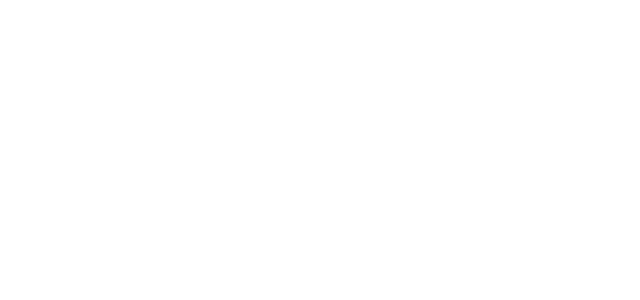
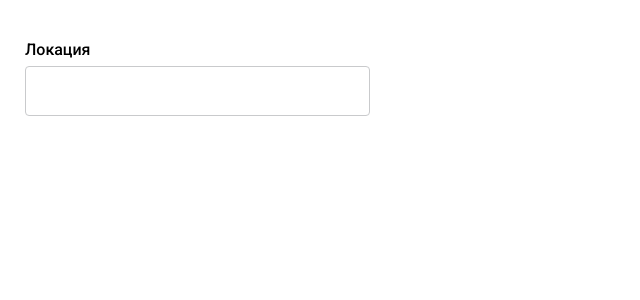
Before and after one commit to egorlatyshev11/Simple-Hotel-Check, a React (Create React App) app: page /example in a window 1280 px wide. Before the commit this address had no page. Shown: the top 300 px of the page, without its empty margins (0-640 px from the left). Built offline with nearby package versions, Linux system fonts and the light colour scheme.

Commit message:
feat input component

```diff
--- a/package.json
+++ b/package.json
@@ -10,6 +10,7 @@
     "@types/node": "^16.18.14",
     "@types/react": "^18.0.28",
     "@types/react-dom": "^18.0.11",
+    "classnames": "^2.3.2",
     "react": "^18.2.0",
     "react-dom": "^18.2.0",
     "react-router-dom": "^6.8.2",
--- a/src/App.tsx
+++ b/src/App.tsx
@@ -1,14 +1,17 @@
 import s from "./app.module.scss";
 import { Routes, Route } from "react-router-dom";
-import { MainPage } from "./pages/MainPage";
-import { LoginPage } from "./pages/LoginPage";
+import { MainPage } from "pages";
+import { LoginPage } from "pages";
+import { ExamplePage } from "pages";
 import "styles/globals.scss";
+import { Input } from "components";
 
 function App() {
   return (
     <Routes>
       <Route path="/main" element={<MainPage />} />
       <Route path="/login" element={<LoginPage />} />
+      <Route path="/example" element={<ExamplePage />} />
     </Routes>
   );
 }
--- a/src/components/Input/Input.tsx
+++ b/src/components/Input/Input.tsx
@@ -1,5 +1,35 @@
-import React from "react";
+import { FC } from "react";
 
-export const Input = () => {
-  return <div>input</div>;
+import cn from "classnames";
+
+import s from "./input.module.scss";
+
+interface InputProps {
+  value: string;
+  onChange: (value: string) => void;
+  label?: string;
+  className?: string;
+  type?: string;
+}
+
+const Input: FC<InputProps> = ({
+  value,
+  onChange,
+  label,
+  className,
+  type = "text",
+}) => {
+  return (
+    <div>
+      {label ? <span className={s.label}>{label}</span> : null}
+      <input
+        onChange={(e) => onChange(e.target.value)}
+        type={type}
+        className={cn(s.input, className)}
+        value={value}
+      />
+    </div>
+  );
 };
+
+export default Input;
--- a/src/components/Input/input.module.scss
+++ b/src/components/Input/input.module.scss
@@ -0,0 +1,29 @@
+@use "styles" as *;
+
+.input {
+  width: 100%;
+  height: 50px;
+  padding: 15px;
+
+  display: flex;
+  flex-direction: row;
+  align-items: center;
+
+  background: $color-white;
+  border: 1px solid $color-space-grey;
+  outline: none;
+  @include input;
+
+  font-family: $font-Roboto;
+  font-weight: $fw-light;
+  font-size: 16px;
+  line-height: 20px;
+}
+
+.label {
+  display: inline-block;
+  margin-bottom: 7px;
+
+  font-weight: $fw-medium;
+  line-height: 19px;
+}
--- a/src/components/index.ts
+++ b/src/components/index.ts
@@ -1,3 +1,3 @@
-import { Input } from "./Input/Input";
+import Input from "./Input/Input";
 
 export { Input };
--- /dev/null
+++ b/src/pages/ExamplePage/ExamplePage.tsx
@@ -0,0 +1,28 @@
+//@ts-nocheck
+import React, { useState } from "react";
+
+import s from "./examplePage.module.scss";
+
+import { Input } from "components";
+
+export const ExamplePage = () => {
+  const [input, setInput] = useState("");
+
+  const handleChange = (value) => {
+    setInput(value);
+  };
+
+  return (
+    <div className={s.container}>
+      <div className={s.inputContainer}>
+        <Input
+          label={"Локация"}
+          value={input}
+          onChange={handleChange}
+          className={s.input}
+          autoFocus={true}
+        />
+      </div>
+    </div>
+  );
+};
--- /dev/null
+++ b/src/pages/ExamplePage/examplePage.module.scss
@@ -0,0 +1,17 @@
+@use "styles" as *;
+
+.container {
+  max-width: 1230px;
+  width: 100%;
+  margin: 0 auto;
+  padding-top: 40px;
+  padding-bottom: 100px;
+  display: flex;
+  flex-direction: column;
+  gap: 10px;
+}
+
+.inputContainer {
+  height: 50px;
+  width: 345px;
+}
--- /dev/null
+++ b/src/pages/ExamplePage/index.ts
@@ -0,0 +1 @@
+export * from "./ExamplePage";
--- a/src/pages/index.ts
+++ b/src/pages/index.ts
@@ -1,2 +1,3 @@
 export { LoginPage } from "./LoginPage";
 export { MainPage } from "./MainPage";
+export { ExamplePage } from "./ExamplePage";
```
Also changed, not shown: 1 other file (tests, documents, lock files or other folders).
